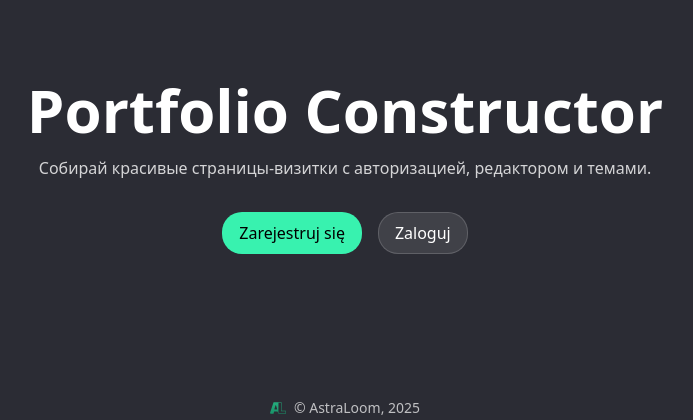
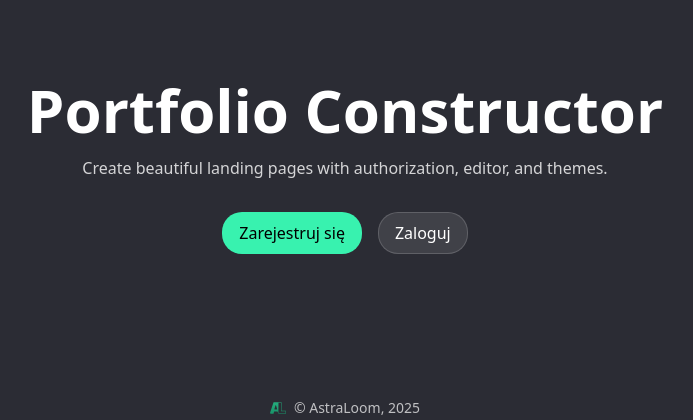
Before and after one commit to elmWilh/AstraLoom, a Flask app: page / in a window 1280 px wide. Shown: the part 62-482 px from the top of the page, without its empty margins (295-988 px from the left). Run offline with Flask 3, Linux system fonts and the light colour scheme; some libraries are stand-ins or nearby versions.

Commit message:
Translate landing page text to English
Updated the landing page content to English.

```diff
--- a/templates/landing.html
+++ b/templates/landing.html
@@ -2,7 +2,7 @@
 {% block content %}
 <section class="py-20 text-center">
   <h1 class="text-4xl md:text-6xl font-bold">Portfolio Constructor</h1>
-  <p class="mt-4 text-white/80">Собирай красивые страницы-визитки с авторизацией, редактором и темами.</p>
+  <p class="mt-4 text-white/80">Create beautiful landing pages with authorization, editor, and themes.</p>
   <div class="mt-8 flex justify-center gap-4">
     <a href="{{ url_for('register') }}" class="btn">Zarejestruj się</a>
     <a href="{{ url_for('login') }}" class="btn btn--ghost">Zaloguj</a>
```
